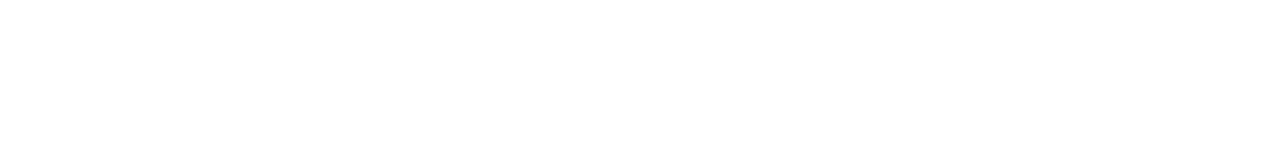
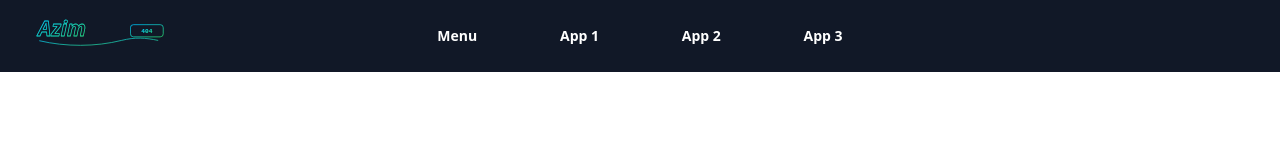
Before and after one commit to Sofiane224434/app-favorites, a plain HTML site: page pages/app1.html in a window 1280 px wide. Drawn offline with nearby package versions, Linux system fonts and the light colour scheme.

Commit message:
Update : Ajout de la navigation et du logo dans les en-têtes des pages HTML

```diff
--- a/pages/app1.html
+++ b/pages/app1.html
@@ -8,7 +8,24 @@
     <title>Application 1</title>
 </head>
 <body>
-    <header></header>
+    <header class="bg-gray-900">
+        <nav class="mx-auto flex items-center justify-between p-3 lg:px-8">
+            <div class="flex lg:flex-1">
+                    <img src="/assets/icons/signature.svg" alt="" class="h-12" />
+            </div>
+
+            <div class="flex-1 flex justify-center">
+                <div class="flex w-full max-w-md justify-between">
+                    <a href="../index.html" class="text-sm font-semibold text-white">Menu</a>
+                    <a href="app1.html" class="text-sm font-semibold text-white">App 1</a>
+                    <a href="app2.html" class="text-sm font-semibold text-white">App 2</a>
+                    <a href="app3.html" class="text-sm font-semibold text-white">App 3</a>
+                </div>
+            </div>
+
+            <div class="flex lg:flex-1 lg:justify-end"></div>
+        </nav>
+    </header>
     <main></main>
     <footer></footer>
 </body>
```
Also changed, not shown: index.html (+18 -1 lines), pages/app2.html (+18 -1 lines), pages/app3.html (+18 -1 lines), assets/icons/signature.svg (added).
